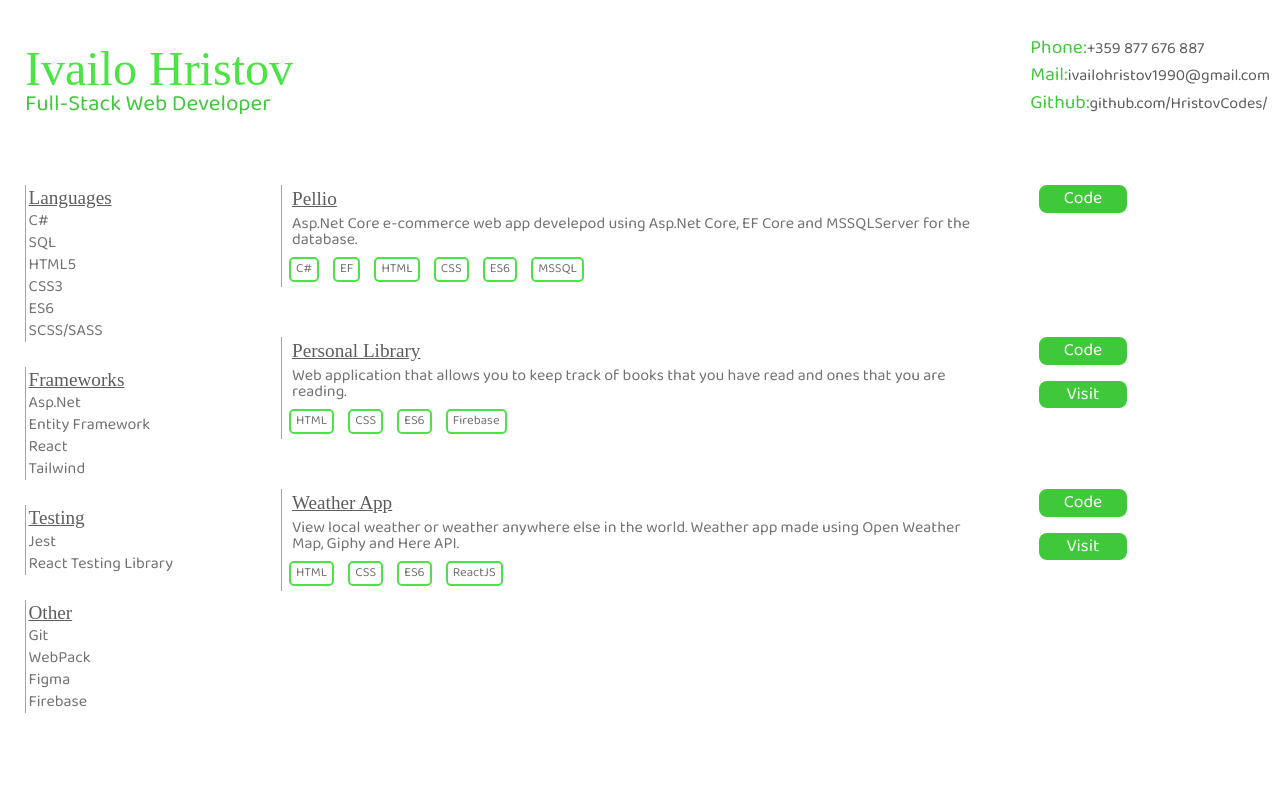
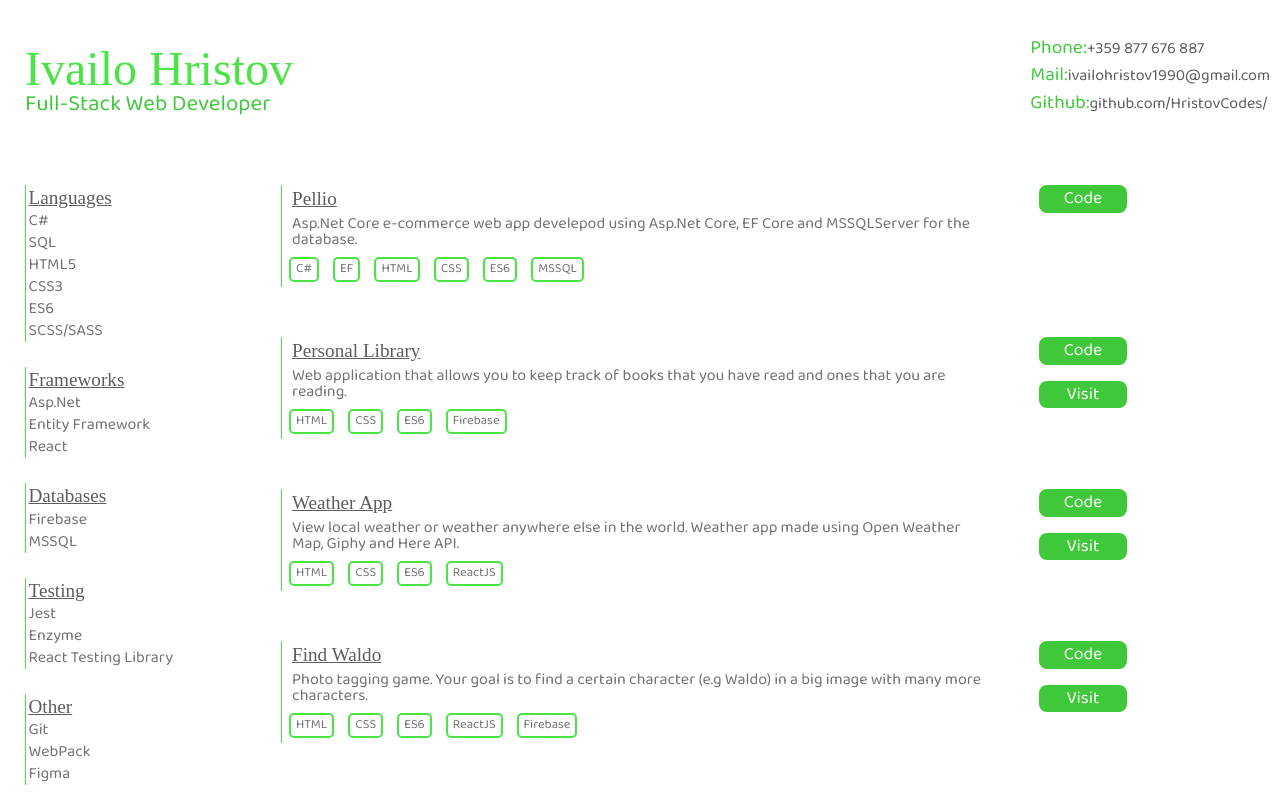
Before and after one commit to HristovCodes/Portfolio, a React (Create React App) app: page / in a window 1280 px wide. Built offline with nearby package versions, Linux system fonts and the light colour scheme; a web font is replaced by a local one.

Commit message:
Updated skills and added new project

```diff
--- a/src/tab/Home.js
+++ b/src/tab/Home.js
@@ -58,11 +58,16 @@ class Skills extends React.Component {
           <li>Asp.Net</li>
           <li>Entity Framework</li>
           <li>React</li>
-          <li>Tailwind</li>
+        </ul>
+        <ul className="Category">
+          <li className="Header">Databases</li>
+          <li>Firebase</li>
+          <li>MSSQL</li>
         </ul>
         <ul className="Category">
           <li className="Header">Testing</li>
           <li>Jest</li>
+          <li>Enzyme</li>
           <li>React Testing Library</li>
         </ul>
         <ul className="Category">
@@ -70,7 +75,6 @@ class Skills extends React.Component {
           <li>Git</li>
           <li>WebPack</li>
           <li>Figma</li>
-          <li>Firebase</li>
         </ul>
       </div>
     );
@@ -88,7 +92,7 @@ class Projects extends React.Component {
             description="Asp.Net Core e-commerce web app develepod using Asp.Net Core, EF Core and MSSQLServer for the database."
           ></Project>
           <Links
-            code="https://github.com/HristovCodes/Pellio-Project"
+            code="https://github.com/HristovCodes/Pellio-Project/"
             visit=""
           ></Links>
         </div>
@@ -99,7 +103,7 @@ class Projects extends React.Component {
             description="Web application that allows you to keep track of books that you have read and ones that you are reading."
           ></Project>
           <Links
-            code="https://github.com/HristovCodes/Personal-Library"
+            code="https://github.com/HristovCodes/Personal-Library/"
             visit="https://hristovcodes.github.io/Personal-Library/"
           ></Links>
         </div>
@@ -110,8 +114,19 @@ class Projects extends React.Component {
             description="View local weather or weather anywhere else in the world. Weather app made using Open Weather Map, Giphy and Here API."
           ></Project>
           <Links
-            code="https://github.com/HristovCodes/Weather-App"
+            code="https://github.com/HristovCodes/Weather-App/"
             visit="https://hristovcodes.github.io/Weather-App/"
+          ></Links>
+        </div>
+        <div className="Container">
+          <Project
+            name="Find Waldo"
+            languages={["HTML", "CSS", "ES6", "ReactJS", "Firebase"]}
+            description="Photo tagging game. Your goal is to find a certain character (e.g Waldo) in a big image with many more characters."
+          ></Project>
+          <Links
+            code="https://github.com/HristovCodes/Find-Waldo/"
+            visit="https://hristovcodes.github.io/Find-Waldo/"
           ></Links>
         </div>
       </div>
```
